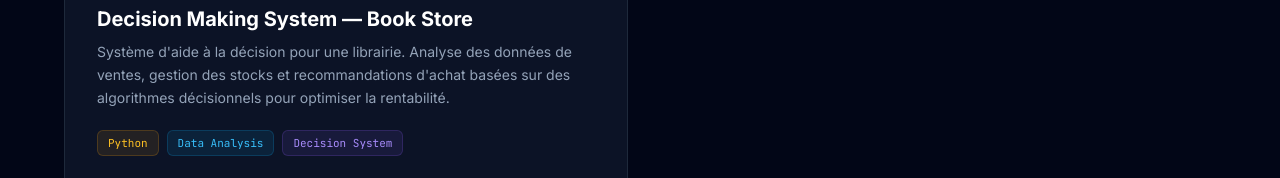
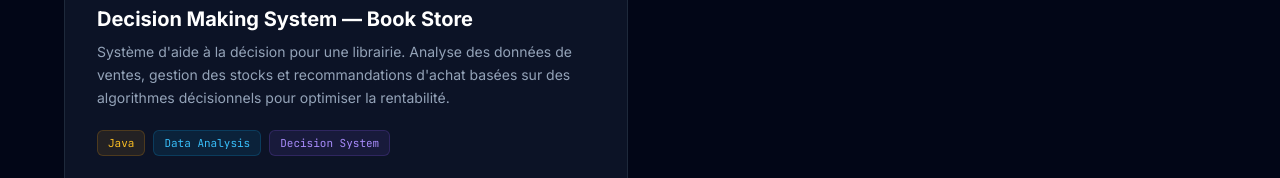
Before and after one commit to RYAD-BENYAKOUB/this.is.ryad.portfolio, a plain HTML site: page index.html in a window 1280 px wide. Shown: the part 1640-1818 px from the top of the page. Drawn offline with nearby package versions, Linux system fonts and the light colour scheme.

Commit message:
fix: update Decision Making System tech tag from Python to Java

```diff
--- a/index.html
+++ b/index.html
@@ -313,7 +313,7 @@
           <div class="flex flex-wrap gap-2 mb-6">
             <span
               class="px-2.5 py-1 rounded-md bg-amber-500/10 border border-amber-500/20 text-[11px] text-amber-400 font-mono">
-              Python
+              Java
             </span>
             <span
               class="px-2.5 py-1 rounded-md bg-sky-500/10 border border-sky-500/20 text-[11px] text-sky-400 font-mono">
```
